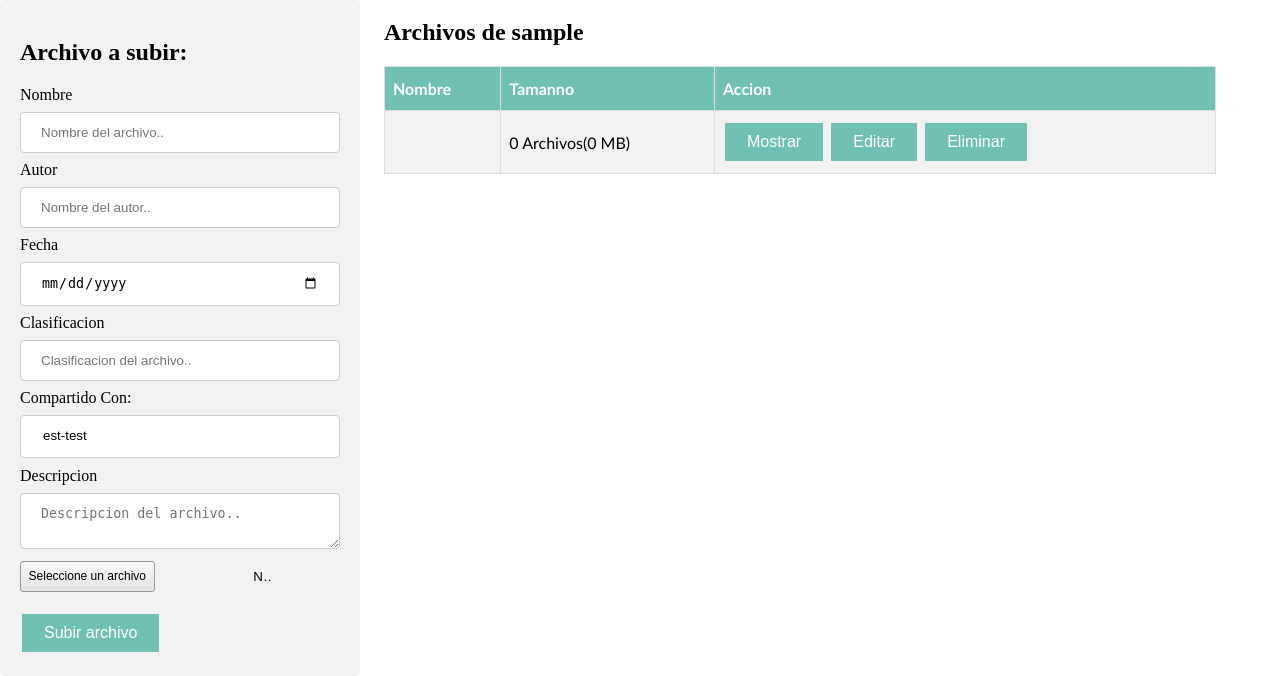
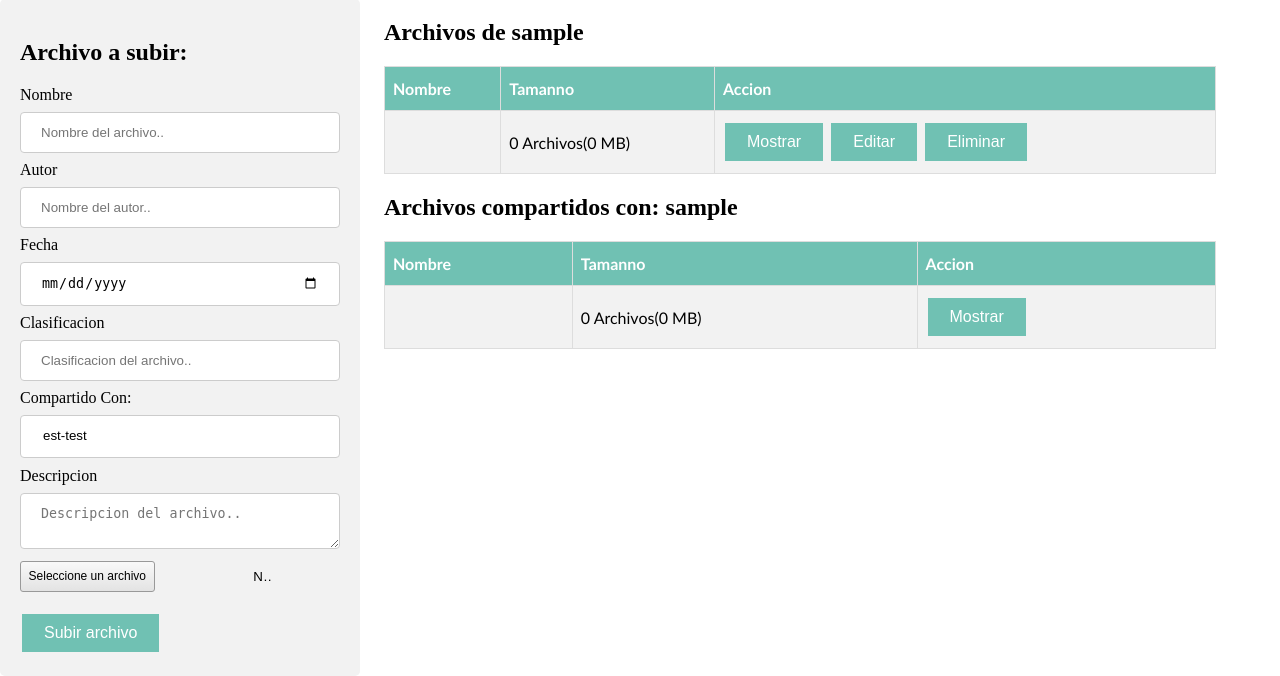
Before and after one commit to Espila26/Code-Snippet, a PHP site: page /gestionarArchivos.php in a window 1280 px wide. Shown: the part 170-846 px from the top of the page. Run offline with PHP 8.4, Linux system fonts and the light colour scheme; the visitor is signed in with stand-in values (Sample User, id 1).

Commit message:
se anadio la funcionalidad para compartir archivos

```diff
--- a/Login/gestionarArchivos.php
+++ b/Login/gestionarArchivos.php
@@ -71,7 +71,7 @@
 		$valueToEdit[ 'author' ] = $author;
 		$valueToEdit[ 'date' ] = $date;
 		$valueToEdit[ 'clasification' ] = $clasification;
-		$valueToEdit[ 'sharedWith' ] = '';
+		$valueToEdit[ 'sharedWith' ] = $sharedWithString;
 		$metaArray[ $index ] = $valueToEdit;
 		saveFileSerialized( $metaDataFile, $metaArray, true );
 	}
@@ -92,6 +92,8 @@
 				$date = $_POST[ 'addDate' ];
 			if( isset( $_POST[ 'addClasification' ] ))
 				$clasification = $_POST[ 'addClasification' ];
+			if( isset( $_POST[ 'sharedWith' ] ))
+				$sharedWith = $_POST[ 'sharedWith' ];
 
 			$name = $_FILES[ 'archivo' ][ 'name' ]."";
 			$varExt = explode('.', $name);
@@ -99,7 +101,7 @@
 				$size = round( $_FILES[ 'archivo' ][ 'size' ] / 1024 / 1024, 3);
 				$path =  $_SESSION[ 'userName' ];
 				buildMetaData( $metaDataFile, $metaArray, $metaName, $name, $description,
-	                    		$path, $_SESSION[ 'userName' ], " ", $size, false, $author,
+	                    		$path, $_SESSION[ 'userName' ], $sharedWith, $size, false, $author,
 								$date, $clasification,$metaIndexfile, $metaIndexArray);
 
 				//chdir( 'C:\\ProjectDirectories\\' );// Change the directory where we are to the one we want
@@ -199,6 +201,7 @@
 			$index = $valuesChecked[0];
 			$current = $metaArray[ $index ];
 			$title = "Editar Archivo:";
+			$users = $current[ 'sharedWith' ];
 		}
 		if( !isset( $current ) ){
 			$current = array( 'metaName' => '', 'description' => '', 'path' => '', 'owner' => '', 'sharedWith' => '',
@@ -217,7 +220,12 @@
 				<label for='sharedWith'>Compartido Con:</label>
 				<select name='sharedWith[]' size='1' multiple='multiple' tabindex='1' >";
 				foreach( $usersArray as $array ){
-					echo"<option value='".$array[ 'username' ]."'>".$array[ 'username' ]."</option>";}
+					if( isset( $users ) && in_array($array[ 'username' ], $users)){
+					echo"<option value='".$array[ 'username' ]."' selected='selected'>".$array[ 'username' ]."</option>";
+					}else if( $array[ 'username' ] != $_SESSION['userName'] ){
+						echo"<option value='".$array[ 'username' ]."'>".$array[ 'username' ]."</option>";
+					}
+				}
 				echo"</select>
 				<label for='addDescription'>Descripcion</label>
 				<textarea class='textAdd' type='text'; name='addDescription' placeholder='Descripcion del archivo..' value='".$current[ 'description' ]."'></textarea>";
@@ -275,7 +283,44 @@
 			<input class='button' type='submit' name='delete' value='Eliminar'> </input> </td></tr>
 		</table>
 		</form>";
+		}
+		echo"</div>
+
+		<div class='showFiles'>";
+		if( isset( $metaArray ) ){
+		$contFiles = 0;
+		$contFolders = 0;
+		$totalSize = 0;
+		$varSearch = true;
+		echo "<form action= ".$_SERVER['PHP_SELF']." method='post'>
+		<table>
+		<h2>Archivos compartidos con: " .$_SESSION[ 'userName' ]. "</h2>
+			<tr>
+				<th>Nombre</th>
+				<th>Tamanno</th>
+				<th>Accion</th>
+			</tr>";
+			foreach( $metaIndexArray as $array ){
+				$index = $array[ 'id' ];
+				$current = $metaArray[ $index ];
+				$users = $current['sharedWith'];
+
+				if( $users != ' ' && in_array( $_SESSION[ 'userName' ], $users )){
+					echo"<tr>
+							<td> <a href='../".$current[ 'path' ]."/".$array[ 'realName' ]."' download> ".$current[ 'metaName' ]." </a> </td>
+							<td> ".$current['size']." MB  </td>
+							<td> <input name=metaDataCheckBox[] type=checkbox value= ".$array['id']." > </td>
+						 </tr>";
+						 $contFiles++;
+						 $totalSize = $totalSize + $current[ 'size' ];
+				}
+			}
+			echo" <tr><td></td><td>".$contFiles." Archivos(" .$totalSize. " MB) </td>
+			<td> <input class='button' type='submit' name='show' value='Mostrar'> </input></td></tr>
+		</table>
+		</form>";
 		}?>
 		</div>
+
     </body>
 </html>
```
